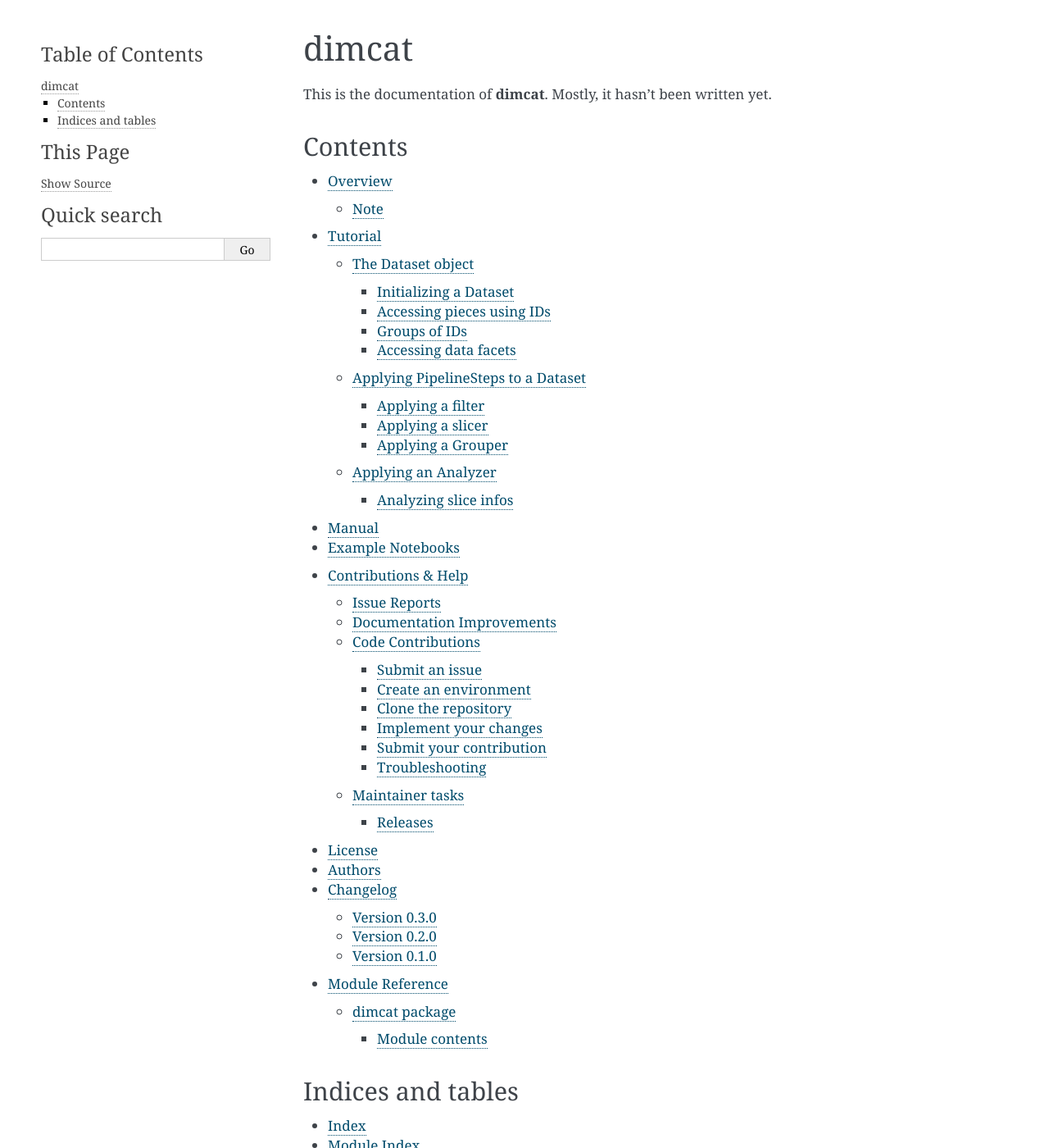
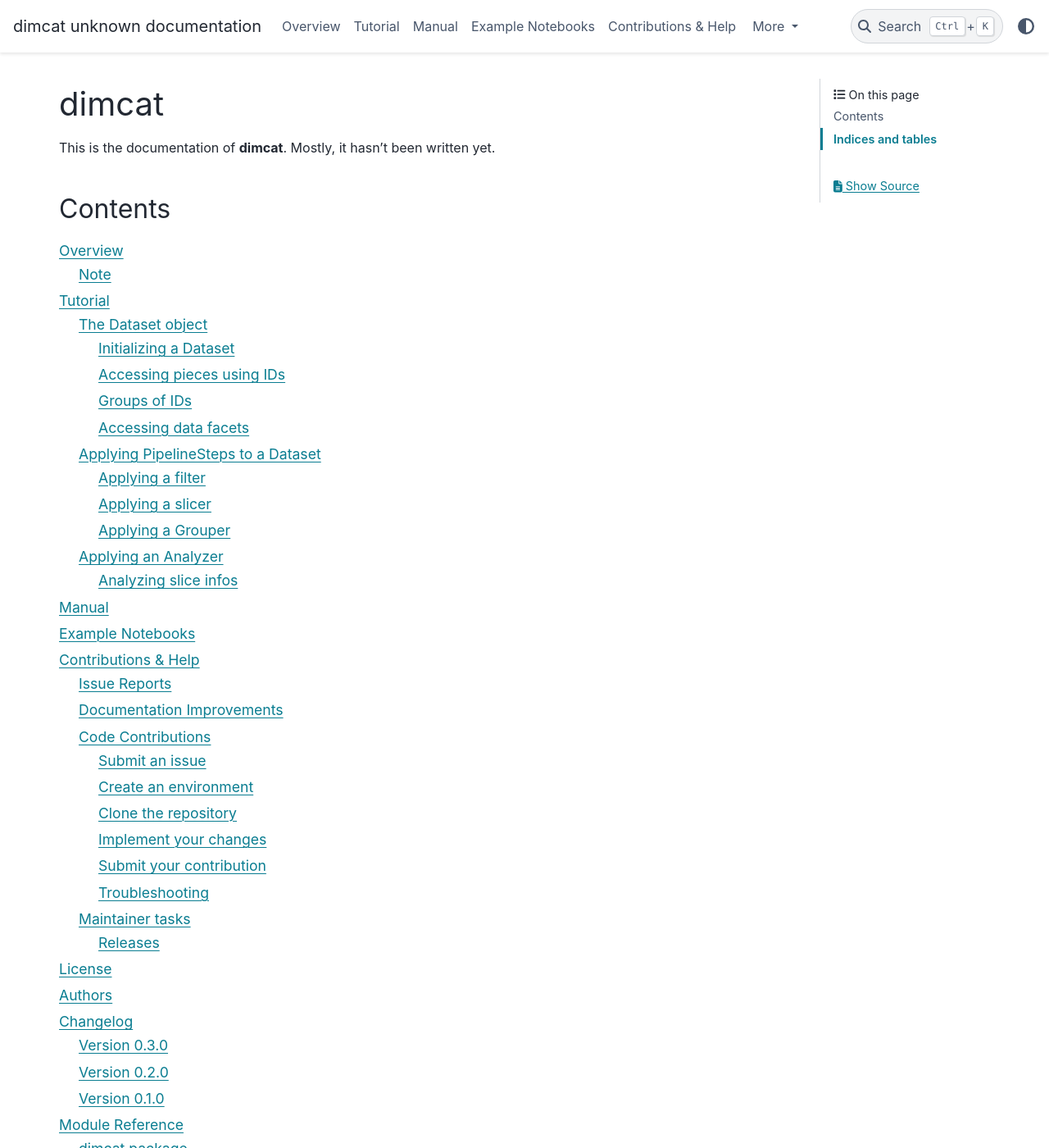
Before and after one commit to DCMLab/dimcat, a Sphinx documentation site: the page built from docs/index.rst, in a window 1280 px wide and 1400 px high. Shown: the whole window at 82% size. Built offline with Sphinx 7.4.7 and the PyData theme 0.15.4, drawn with Linux system fonts in a browser that asks for light colours; pages that are not in the unit, such as notebooks, are missing from menus; comment, search, counter and statistics services are not loaded; some of the changed text lies outside the part shown.

Commit message:
changes the theme to pydata-sphinx-theme

```diff
--- a/docs/conf.py
+++ b/docs/conf.py
@@ -82,6 +82,7 @@ nb_execution_timeout = 180
 nb_execution_raise_on_error = False
 nb_execution_show_tb = True
 nb_execution_mode = "auto"
+html_js_files = ["https://cdnjs.cloudflare.com/ajax/libs/require.js/2.3.4/require.min.js"]
 
 # Add any paths that contain templates here, relative to this directory.
 templates_path = ["_templates"]
@@ -155,22 +156,22 @@ pygments_style = "sphinx"
 # keep_warnings = False
 
 # If this is True, todo emits a warning for each TODO entries. The default is False.
-todo_emit_warnings = True
+todo_emit_warnings = False
 
 
 # -- Options for HTML output -------------------------------------------------
 
 # The theme to use for HTML and HTML Help pages.  See the documentation for
 # a list of builtin themes.
-html_theme = "alabaster"
+html_theme = "pydata_sphinx_theme"
 
 # Theme options are theme-specific and customize the look and feel of a theme
 # further.  For a list of options available for each theme, see the
 # documentation.
-html_theme_options = {
-    "sidebar_width": "300px",
-    "page_width": "1200px"
-}
+# html_theme_options = {
+#     "sidebar_width": "300px",
+#     "page_width": "1200px"
+# }
 
 # Add any paths that contain custom themes here, relative to this directory.
 # html_theme_path = []
```
